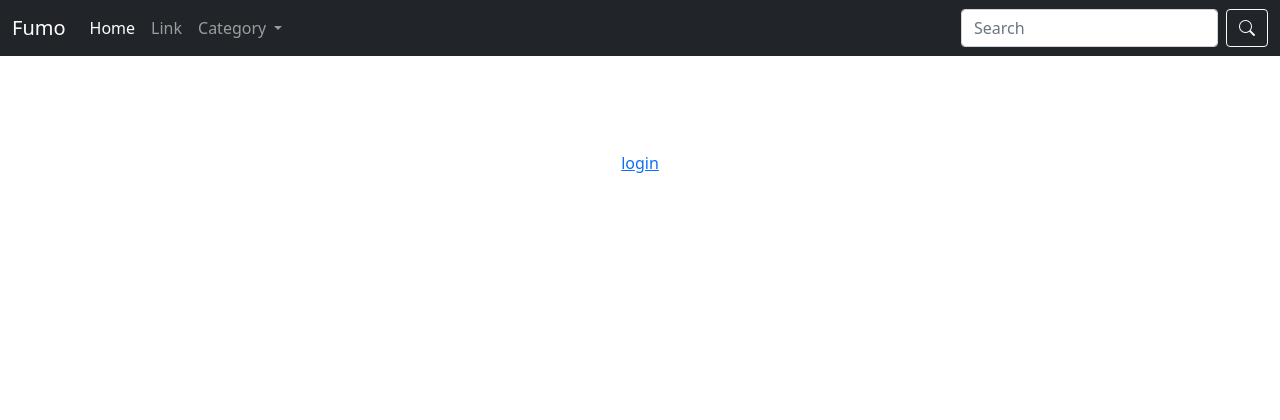
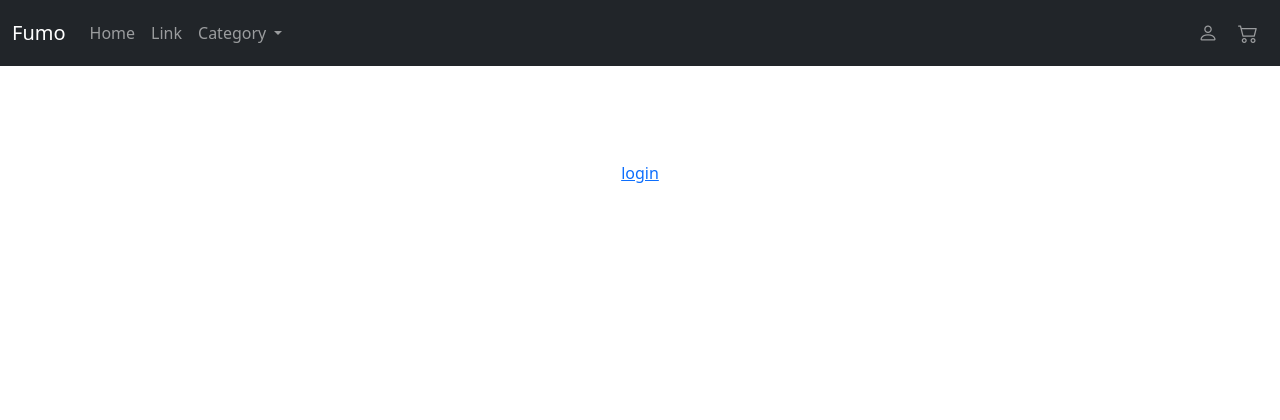
Before and after one commit to abdul894/CS50_final_project, a Flask app: page / in a window 1280 px wide. Shown: the top 420 px of the page. Run offline with Flask 3, Linux system fonts and the light colour scheme; some libraries are stand-ins or nearby versions.

Commit message:
modified

```diff
--- a/static/style.css
+++ b/static/style.css
@@ -19,6 +19,13 @@ footer {
   padding: 47px 0 25px;
 }
 
+.nav-icon{
+  text-decoration: none;
+  color: rgba(255, 255, 255, .55);
+  font-size: 20px;
+  padding: 10px;
+  transition: color .15s ease-in-out,background-color .15s ease-in-out,border-color .15s ease-in-out;
+}
 
 .single-box h3 {
   letter-spacing: .05em;
@@ -72,3 +79,7 @@ footer {
   padding: 3px;
   font-size: 20px;
 }
+
+.single-box a{
+  text-decoration: none;
+}
--- a/templates/layout.html
+++ b/templates/layout.html
@@ -16,19 +16,21 @@
     <nav class="navbar navbar-expand-lg navbar-dark bg-dark">
       <div class="container-fluid">
         <a class="navbar-brand" href="/">Fumo</a>
-              <button class="navbar-toggler" type="button" data-bs-toggle="collapse" data-bs-target="#navbarSupportedContent" aria-controls="navbarSupportedContent" aria-expanded="false" aria-label="Toggle navigation">
+        <button class="navbar-toggler" type="button" data-bs-toggle="collapse" data-bs-target="#navbarSupportedContent"
+          aria-controls="navbarSupportedContent" aria-expanded="false" aria-label="Toggle navigation">
           <span class="navbar-toggler-icon"></span>
         </button>
         <div class="collapse navbar-collapse" id="navbarSupportedContent">
           <ul class="navbar-nav me-auto mb-2 mb-lg-0">
             <li class="nav-item">
-                    <a class="nav-link active" aria-current="page" href="#">Home</a>
+              <a class="nav-link" aria-current="page" href="#">Home</a>
             </li>
             <li class="nav-item">
               <a class="nav-link" href="#">Link</a>
             </li>
             <li class="nav-item dropdown">
-                    <a class="nav-link dropdown-toggle" href="/" id="navbarDropdown" role="button" data-bs-toggle="dropdown" aria-expanded="false">
+              <a class="nav-link dropdown-toggle" href="/" id="navbarDropdown" role="button" data-bs-toggle="dropdown"
+                aria-expanded="false">
                 Category
               </a>
               <ul class="dropdown-menu" aria-labelledby="navbarDropdown">
@@ -40,12 +42,12 @@
               </ul>
             </li>
           </ul>
-                <form class="d-flex">
-                  <input class="form-control me-2" type="search" placeholder="Search" aria-label="Search">
-                  <button class="btn btn-outline-light" type="submit">
-                    <i class="bi bi-search"></i>
-                  </button>
-                </form>
+          <a class="nav-icon" href="login.html">
+            <i class="bi bi-person"></i>
+          </a>
+          <a class="nav-icon" href="cart.html">
+            <i class="bi bi-cart2"></i>
+          </a>
         </div>
       </div>
     </nav>
@@ -58,7 +60,7 @@
   </main>
 
 
-    <footer >
+  <footer>
     <div class="container">
       <div class="row">
         <div class="col-lg-3 col-sm-6">
@@ -98,9 +100,16 @@
             <h3 class="social-tittle foot-tittle">
               <span>STAY CONNECTED</span>
             </h3>
+            <a href="https://web.facebook.com/abdul.rehman.shabbir12">
               <i class="bi bi-facebook"></i>
+            </a>
+            <a href="https://www.instagram.com/ia.rehmanshabbir/?next=%2F">
               <i class="bi bi-instagram"></i>
+            </a>
+            <a
+              href="https://www.linkedin.com/in/abdul-rehman-shabbir-b76a55219?lipi=urn%3Ali%3Apage%3Ad_flagship3_profile_view_base_contact_details%3Bca%2FjtcEPTnCVhurWymIx%2Fw%3D%3D">
               <i class="bi bi-linkedin"></i>
+            </a>
             <a href="https://github.com/abdul894" title="github">
               <i class="bi bi-github"></i>
             </a>
@@ -109,6 +118,9 @@
       </div>
     </div>
   </footer>
-    <script src="https://cdn.jsdelivr.net/npm/bootstrap@5.0.2/dist/js/bootstrap.bundle.min.js" integrity="sha384-MrcW6ZMFYlzcLA8Nl+NtUVF0sA7MsXsP1UyJoMp4YLEuNSfAP+JcXn/tWtIaxVXM" crossorigin="anonymous"></script>
+  <script src="https://cdn.jsdelivr.net/npm/bootstrap@5.0.2/dist/js/bootstrap.bundle.min.js"
+    integrity="sha384-MrcW6ZMFYlzcLA8Nl+NtUVF0sA7MsXsP1UyJoMp4YLEuNSfAP+JcXn/tWtIaxVXM"
+    crossorigin="anonymous"></script>
 </body>
+
 </html>
```
Lines whose indentation alone changed are shown as unchanged.
